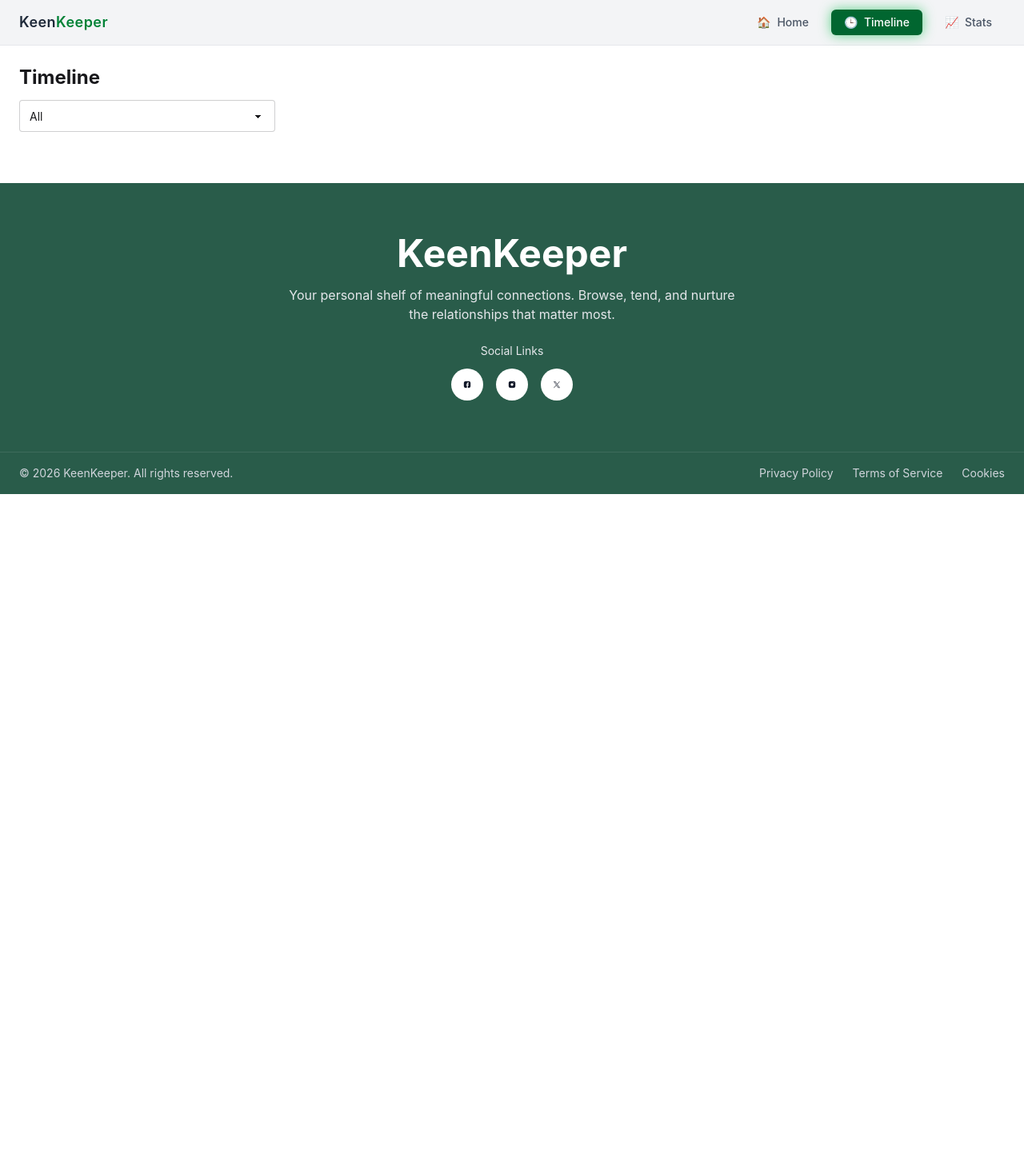
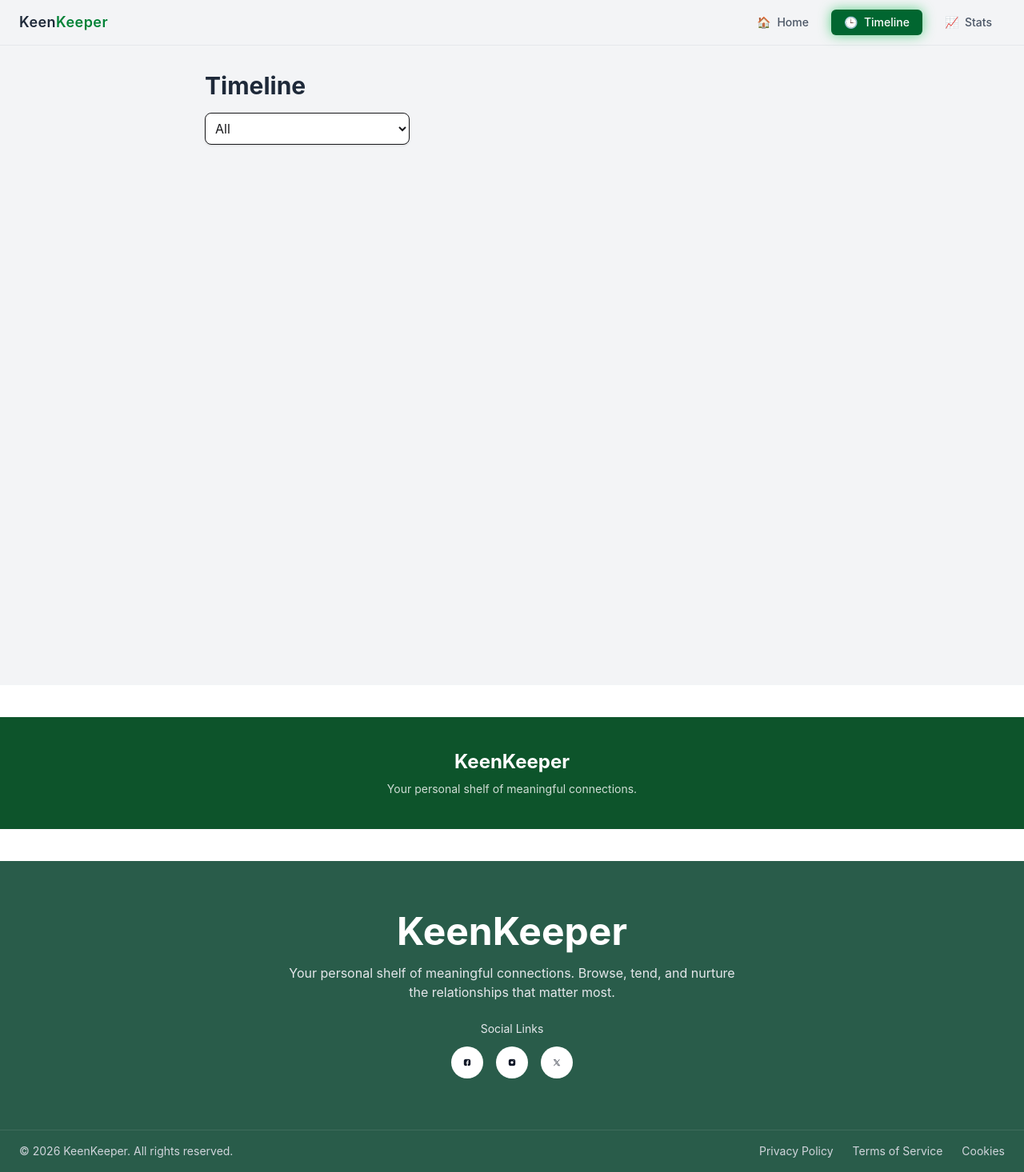
Before and after one commit to RuhulAminShuvo22/KEEN-KEEPER, a React (Vite) app: page /timeline in a window 1280 px wide. Shown: the whole page at 80% size. Before the commit the page ends 800 px from the top, so only its background shows below. Built offline with nearby package versions, Linux system fonts and the light colour scheme.

Commit message:
Time line related al most done

```diff
--- a/src/pages/Timeline.jsx
+++ b/src/pages/Timeline.jsx
@@ -12,15 +12,28 @@ export default function Timeline() {
       ? timeline
       : timeline.filter((t) => t.type === filter);
 
+  const getIcon = (type) => {
+    if (type === "Call") return "📞";
+    if (type === "Text") return "💬";
+    if (type === "Video") return "🎥";
+    return "🤝";
+  };
+
   return (
     <>
       <Navbar />
 
-      <div className="p-6">
-        <h1 className="text-2xl font-bold">Timeline</h1>
+      <div className="min-h-screen bg-gray-100 py-8 px-4">
+        <div className="max-w-3xl mx-auto">
 
+          {/* Title */}
+          <h1 className="text-3xl font-bold text-gray-800 mb-4">
+            Timeline
+          </h1>
+
+          {/* Filter */}
           <select
-          className="select mt-3"
+            className="w-full md:w-64 p-2 border rounded-lg bg-white shadow-sm mb-6"
             onChange={(e) => setFilter(e.target.value)}
           >
             <option>All</option>
@@ -29,12 +42,39 @@ export default function Timeline() {
             <option>Video</option>
           </select>
 
+          {/* Timeline Items */}
+          <div className="space-y-3">
             {filtered.map((t, i) => (
-          <div key={i} className="card p-3 mt-3">
-            <p className="font-semibold">{t.title}</p>
-            <small>{t.date}</small>
+              <div
+                key={i}
+                className="flex items-center gap-4 bg-white p-4 rounded-xl shadow-sm hover:shadow-md transition"
+              >
+                {/* Icon */}
+                <div className="text-2xl">
+                  {getIcon(t.type)}
+                </div>
+
+                {/* Content */}
+                <div>
+                  <p className="font-semibold text-gray-800">
+                    {t.title}
+                  </p>
+                  <p className="text-sm text-gray-500">
+                    {t.date}
+                  </p>
+                </div>
               </div>
             ))}
+          </div>
+        </div>
+      </div>
+
+      {/* Footer (improved look) */}
+      <div className="bg-green-900 text-white text-center py-10 mt-10">
+        <h2 className="text-2xl font-bold">KeenKeeper</h2>
+        <p className="text-sm mt-2 opacity-80">
+          Your personal shelf of meaningful connections.
+        </p>
       </div>
 
       <Footer />
```
Lines whose indentation alone changed are shown as unchanged.
